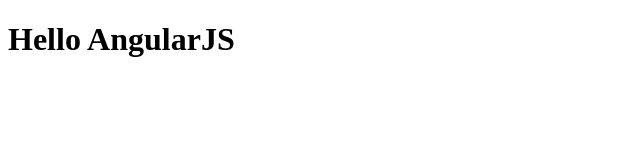
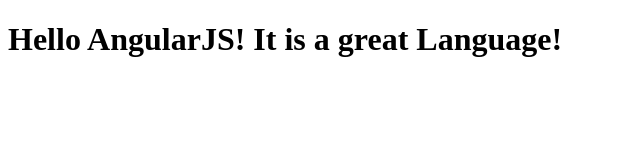
Before and after one commit to shabadrohithans/AngularJs, a plain HTML site: page site/index.html in a window 1280 px wide. Shown: the whole page, without its empty margins (0-640 px from the left). Drawn offline with Linux system fonts and the light colour scheme.

Commit message:
Small addition to our page

```diff
--- a/site/index.html
+++ b/site/index.html
@@ -4,6 +4,6 @@
 	<title>Hello AngularJS</title>
 </head>
 <body>
-<h1>Hello AngularJS</h1>
+<h1>Hello AngularJS! It is a great Language!</h1>
 </body>
 </html>
```
